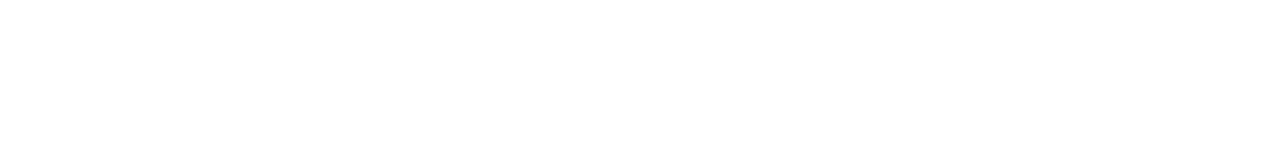
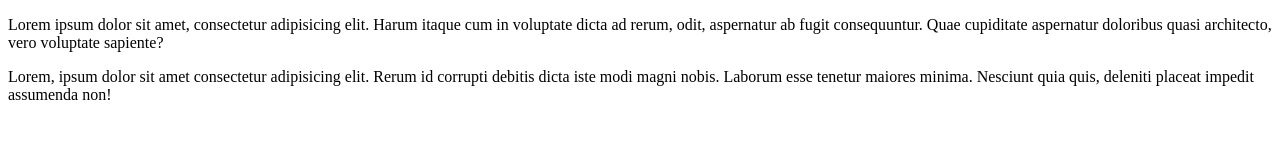
Before and after one commit to paulorabelo/gama-no-github, a plain HTML site: page index.html in a window 1280 px wide. Drawn offline with Linux system fonts and the light colour scheme.

Commit message:
adicionado duplo loren

```diff
--- a/index.html
+++ b/index.html
@@ -7,6 +7,7 @@
     <title>gama-no-github</title>
 </head>
 <body>
-
+    <p>Lorem ipsum dolor sit amet, consectetur adipisicing elit. Harum itaque cum in voluptate dicta ad rerum, odit, aspernatur ab fugit consequuntur. Quae cupiditate aspernatur doloribus quasi architecto, vero voluptate sapiente?</p>
+    <p>Lorem, ipsum dolor sit amet consectetur adipisicing elit. Rerum id corrupti debitis dicta iste modi magni nobis. Laborum esse tenetur maiores minima. Nesciunt quia quis, deleniti placeat impedit assumenda non!</p>
 </body>
 </html>
```
